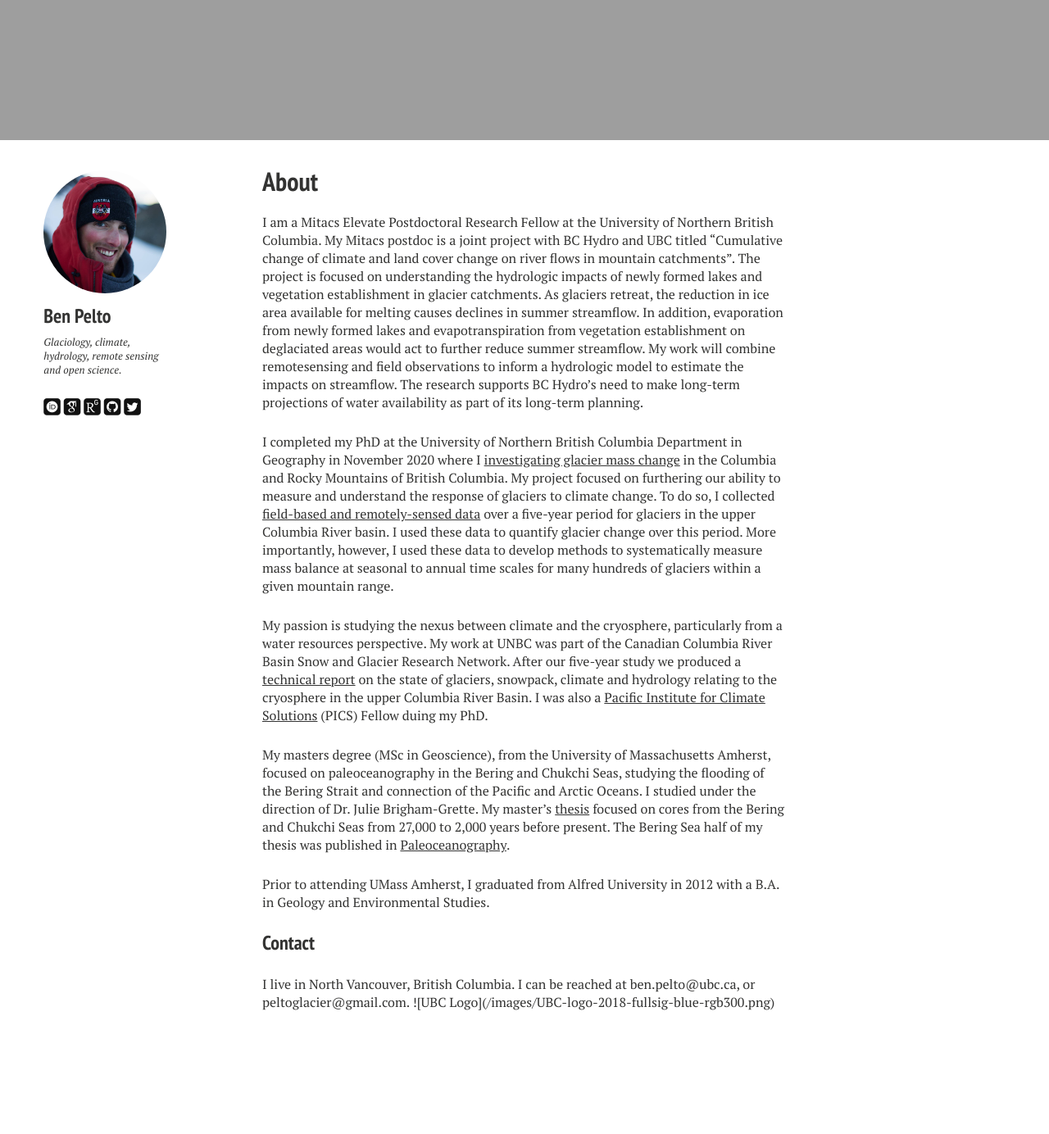
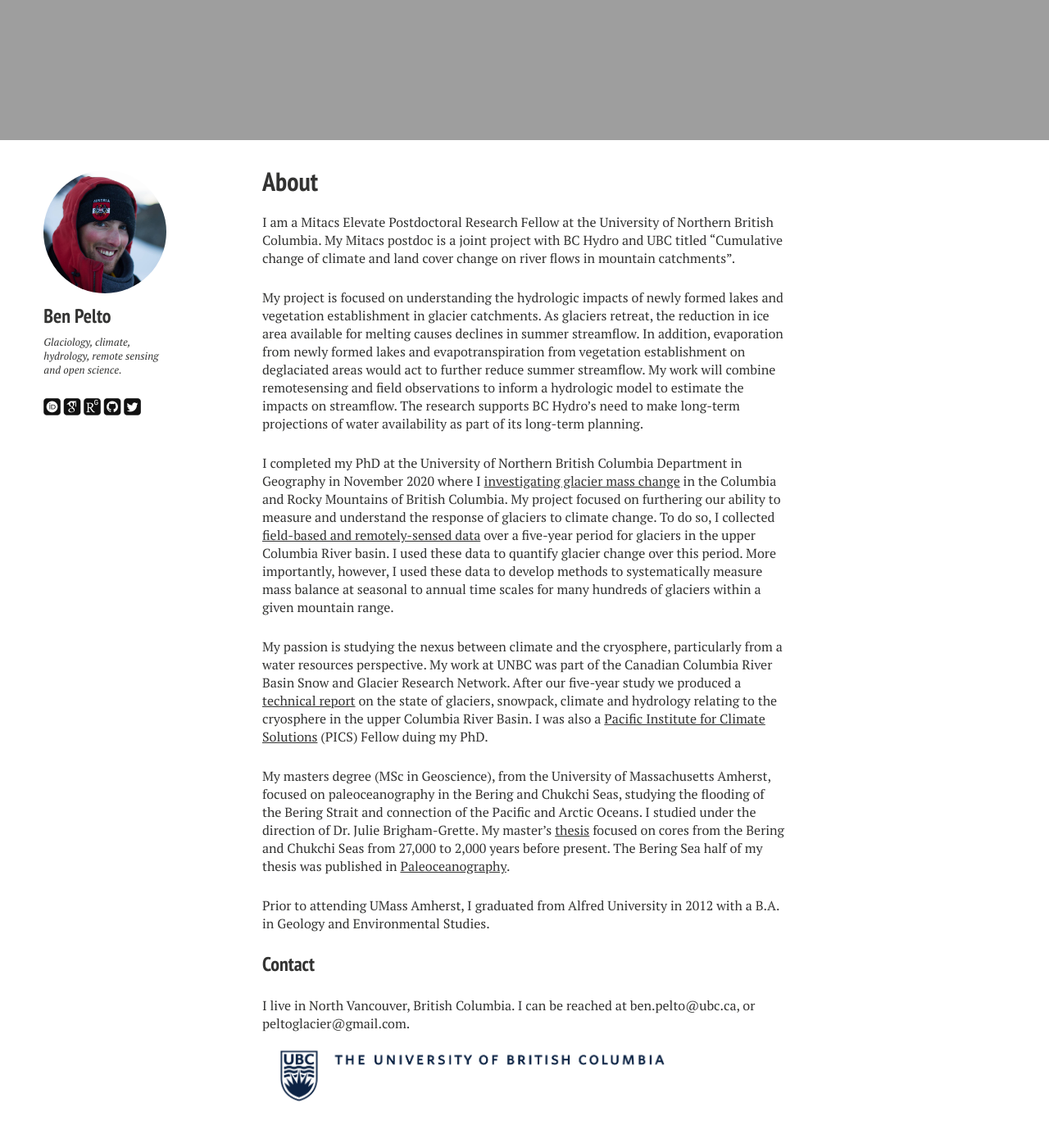
Before and after one commit to bpelto/bpelto.github.io, a Jekyll site: the page built from index.md, in a window 1280 px wide and 1400 px high, scrolled down 873 px. Shown: the top 1384 px of the window at 82% size. Built offline with Jekyll 4.4.1, drawn with Linux system fonts in a browser that asks for light colours; nearby versions of some CDN libraries; some web fonts are replaced; before the commit the page ends 2213 px from its top, so only the background shows below that.

Commit message:
UBC logo

```diff
--- a/index.md
+++ b/index.md
@@ -12,7 +12,9 @@ title: "About"
 </footer>
 
 
-I am a Mitacs Elevate Postdoctoral Research Fellow at the University of Northern British Columbia. My Mitacs postdoc is a joint project with BC Hydro and UBC titled "Cumulative change of climate and land cover change on river flows in mountain catchments". The project is focused on understanding the hydrologic impacts of newly formed lakes and vegetation establishment in glacier catchments. As glaciers retreat, the reduction in ice area available for melting causes declines in summer streamflow. In addition, evaporation from newly formed lakes and evapotranspiration from vegetation establishment on deglaciated areas would act to further reduce summer streamflow. My work will combine remotesensing and field observations to inform a hydrologic model to estimate the impacts on streamflow. The research supports BC Hydro’s need to make long-term projections of water availability as part of its long-term planning.
+I am a Mitacs Elevate Postdoctoral Research Fellow at the University of Northern British Columbia. My Mitacs postdoc is a joint project with BC Hydro and UBC titled "Cumulative change of climate and land cover change on river flows in mountain catchments".
+
+My project is focused on understanding the hydrologic impacts of newly formed lakes and vegetation establishment in glacier catchments. As glaciers retreat, the reduction in ice area available for melting causes declines in summer streamflow. In addition, evaporation from newly formed lakes and evapotranspiration from vegetation establishment on deglaciated areas would act to further reduce summer streamflow. My work will combine remotesensing and field observations to inform a hydrologic model to estimate the impacts on streamflow. The research supports BC Hydro’s need to make long-term projections of water availability as part of its long-term planning.
 
 
 I completed my PhD at the University of Northern British Columbia Department in Geography in November 2020 where I [investigating glacier mass change](https://www.unbc.ca/newsroom/unbc-stories/unbc-phd-candidate-measures-glacier-mass-change-columbia-river-basin) in the Columbia and Rocky Mountains of British Columbia. My project focused on furthering our ability to measure and understand the response of glaciers to climate change. To do so, I collected [field-based and remotely-sensed data](https://tc.copernicus.org/articles/13/1709/2019/) over a five-year period for glaciers in the upper Columbia River basin. I used these data to quantify glacier change over this period. More importantly, however, I used these data to develop methods to systematically measure mass balance at seasonal to annual time scales for many hundreds of glaciers within a given mountain range.
@@ -27,4 +29,6 @@ Prior to attending UMass Amherst, I graduated from Alfred University in 2012 wit
 <p>
 I live in North Vancouver, British Columbia. I can be reached at ben.pelto@ubc.ca, or peltoglacier@gmail.com.
 
-![UBC Logo](/images/UBC-logo-2018-fullsig-blue-rgb300.png)
+<a href="/images/UBC-logo-2018-fullsig-blue-rgb300.png"><img src="/images/UBC-logo-2018-fullsig-blue-rgb300.png" alt="Image missing" width="80%" align="center"/></a>
+
+<!-- ![UBC Logo](/images/UBC-logo-2018-fullsig-blue-rgb300.png) -->
```
